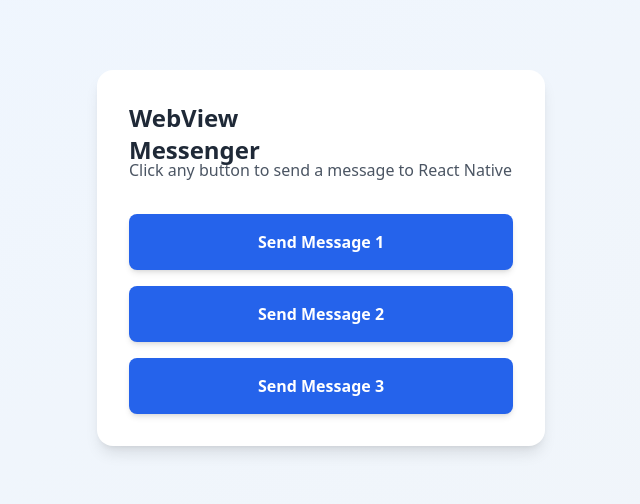
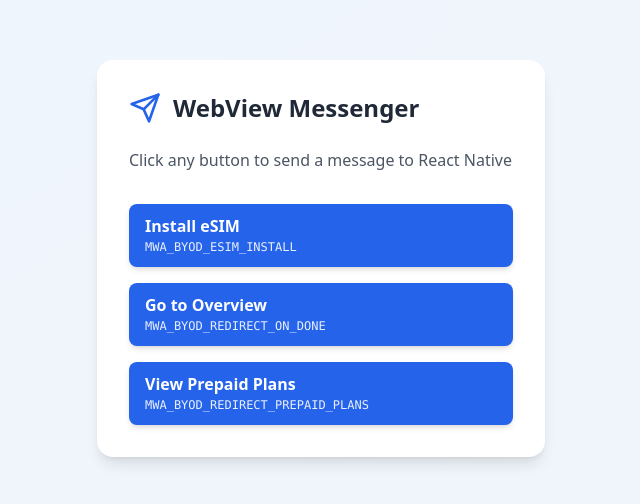
Before and after one commit to jmboiton/react-native-webview-messages-test, a plain HTML site: page index.html in a window 1280 px wide. Shown: the part 142-646 px from the top of the page, without its empty margins (319-959 px from the left). Drawn offline with nearby package versions, Linux system fonts and the light colour scheme.

Commit message:
fix: use descriptive labels for buttons

```diff
--- a/index.html
+++ b/index.html
@@ -36,6 +36,18 @@
           );
         }
       };
+
+      const attachButtonHandlers = () => {
+        const buttons = document.querySelectorAll('[data-message-index]');
+        buttons.forEach(button => {
+          button.addEventListener('click', () => {
+            const messageIndex = Number(button.dataset.messageIndex);
+            sendDataToReactNative(messageIndex);
+          });
+        });
+      };
+
+      document.addEventListener('DOMContentLoaded', attachButtonHandlers);
     </script>
   </head>
   <body>
@@ -43,7 +55,19 @@
       class="min-h-screen bg-gradient-to-br from-blue-50 to-slate-100 flex items-center justify-center p-6">
       <div class="bg-white rounded-2xl shadow-lg p-8 max-w-md w-full">
         <div class="flex items-center gap-3 mb-6">
-          <Send class="w-8 h-8 text-blue-600" />
+          <svg
+            xmlns="http://www.w3.org/2000/svg"
+            viewBox="0 0 24 24"
+            fill="none"
+            stroke="currentColor"
+            stroke-width="2"
+            stroke-linecap="round"
+            stroke-linejoin="round"
+            aria-hidden="true"
+            class="w-8 h-8 text-blue-600">
+            <path d="M22 2 11 13" />
+            <path d="m22 2-7 20-4-9-9-4Z" />
+          </svg>
           <h1 class="text-2xl font-bold text-gray-800">WebView Messenger</h1>
         </div>
 
@@ -53,19 +77,22 @@
 
         <div class="space-y-4 gap-3">
           <button
-            onclick="javascript: sendDataToReactNative(0)"
-            class="w-full bg-blue-600 hover:bg-blue-700 text-white font-semibold py-4 px-6 rounded-lg transition-colors shadow-md hover:shadow-lg">
-            Send Message 1
+            data-message-index="0"
+            class="w-full bg-blue-600 hover:bg-blue-700 text-white font-semibold py-3 px-4 rounded-lg transition-colors shadow-md hover:shadow-lg text-left">
+            <span class="block text-base leading-tight">Install eSIM</span>
+            <span class="block mt-1 text-xs font-mono font-normal opacity-90 break-all leading-tight">MWA_BYOD_ESIM_INSTALL</span>
           </button>
           <button
-            onclick="javascript: sendDataToReactNative(1)"
-            class="w-full bg-blue-600 hover:bg-blue-700 text-white font-semibold py-4 px-6 rounded-lg transition-colors shadow-md hover:shadow-lg">
-            Send Message 2
+            data-message-index="1"
+            class="w-full bg-blue-600 hover:bg-blue-700 text-white font-semibold py-3 px-4 rounded-lg transition-colors shadow-md hover:shadow-lg text-left">
+            <span class="block text-base leading-tight">Go to Overview</span>
+            <span class="block mt-1 text-xs font-mono font-normal opacity-90 break-all leading-tight">MWA_BYOD_REDIRECT_ON_DONE</span>
           </button>
           <button
-            onclick="javascript: sendDataToReactNative(2)"
-            class="w-full bg-blue-600 hover:bg-blue-700 text-white font-semibold py-4 px-6 rounded-lg transition-colors shadow-md hover:shadow-lg">
-            Send Message 3
+            data-message-index="2"
+            class="w-full bg-blue-600 hover:bg-blue-700 text-white font-semibold py-3 px-4 rounded-lg transition-colors shadow-md hover:shadow-lg text-left">
+            <span class="block text-base leading-tight">View Prepaid Plans</span>
+            <span class="block mt-1 text-xs font-mono font-normal opacity-90 break-all leading-tight">MWA_BYOD_REDIRECT_PREPAID_PLANS</span>
           </button>
         </div>
       </div>
```
